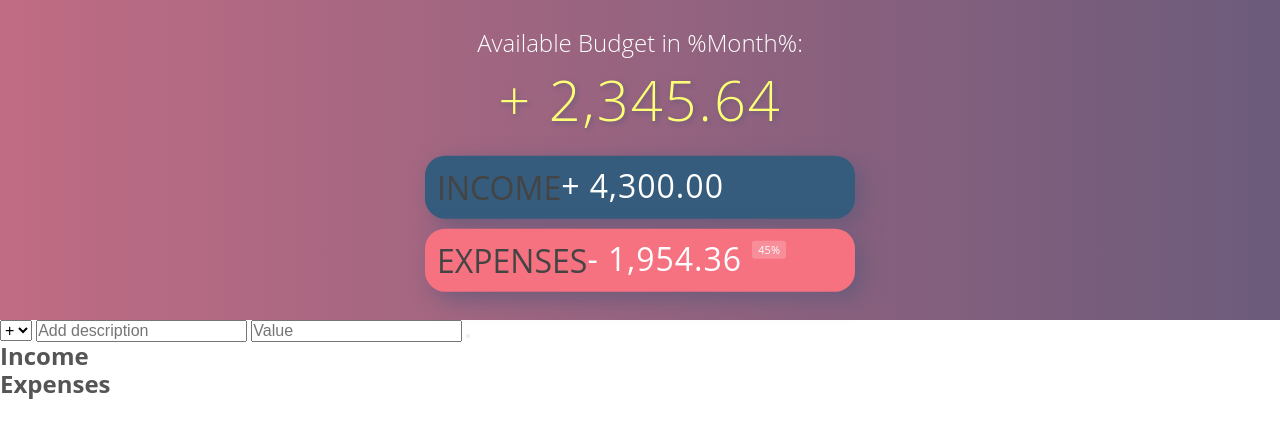
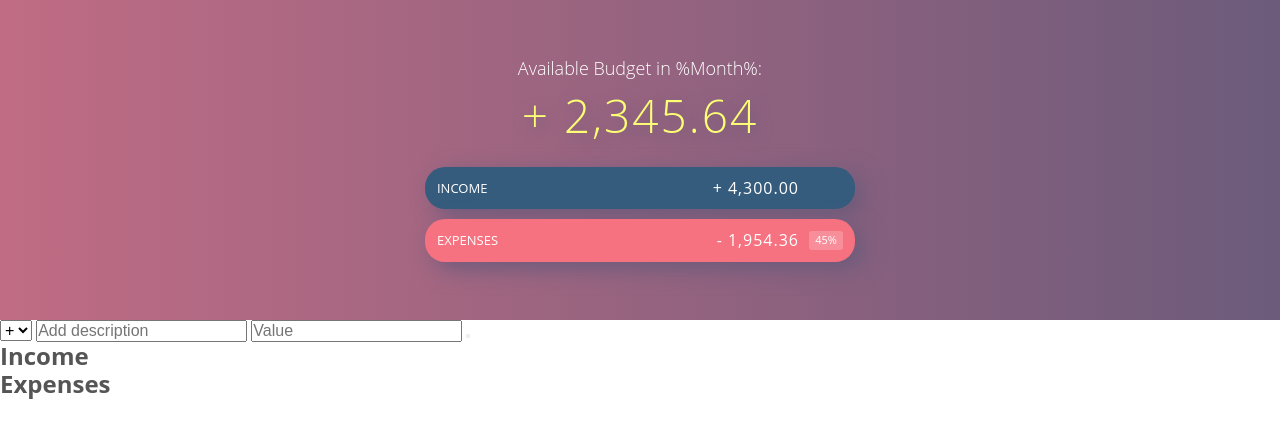
Before and after one commit to adrifranCode/finance-calc, a website: page app/index.html in a window 1280 px wide. Drawn offline with Linux system fonts and the light colour scheme; files whose address does not match are found by name.

Commit message:
changed font size and color in top portion

```diff
--- a/app/assets/styles/modules/_top-portion.css
+++ b/app/assets/styles/modules/_top-portion.css
@@ -21,10 +21,6 @@
     margin-bottom: 10px;
     font-weight: 300;
 
-
-    @mixin atLarge{
-		font-size:1.5rem;
-    }
 }
 
 .budget__value {
@@ -34,15 +30,12 @@
     margin-bottom: 25px;
     letter-spacing: 2px;
     color:#ffff75;
-    text-shadow: 2px 2px 5px $mainNeutralblue;
+    text-shadow: 3px 5px 15px $mainNeutralblue;
 
     @mixin atSmallHeight{
 		margin-bottom: 0px;
     }
 
-    @mixin atLarge{
-		font-size:3.5rem;
-    }
 }
 
 .budget__income,
@@ -59,7 +52,6 @@
     }
 
     @mixin atLarge{
-		font-size:2rem;
 		margin-left:-40px;
 		margin-right:-40px;
     }
@@ -81,12 +73,9 @@
 .budget__expenses--text {
     float: left;
     font-size: 13px;
-    color: #444;
+    color: white;
     margin-top: 2px;
 
-    @mixin atLarge{
-		font-size:2rem;
-    }
 }
 
 .budget__income--value,
@@ -104,6 +93,10 @@
     margin-left: 10px;
 }
 
+.right { float: right; }
+.red { color: #FF5049 !important; }
+.red-focus:focus { border: 1px solid #FF5049 !important; }
+
 .budget__expenses--percentage {
     background-color: rgba(255, 255, 255, 0.2);
     text-align: center;
--- a/app/temp/styles/styles.css
+++ b/app/temp/styles/styles.css
@@ -3894,14 +3894,8 @@ body {
     text-align: center;
     margin-bottom: 10px;
     font-weight: 300;
-}
-
-@media (min-width:989px){
-
-.budget__title {
-		font-size:1.5rem
-}
-	}
+
+}
 
 .budget__value {
     font-weight: 300;
@@ -3910,20 +3904,15 @@ body {
     margin-bottom: 25px;
     letter-spacing: 2px;
     color:#ffff75;
-    text-shadow: 2px 2px 5px #6C5B7B;
+    text-shadow: 3px 5px 15px #6C5B7B;
+
 }
 
 @media (max-height:570px){
 
 .budget__value {
 		margin-bottom: 0px
-}
-	}
-
-@media (min-width:989px){
-
-.budget__value {
-		font-size:3.5rem
+
 }
 	}
 
@@ -3951,7 +3940,6 @@ body {
 
 .budget__income,
 .budget__expenses {
-		font-size:2rem;
 		margin-left:-40px;
 		margin-right:-40px
 
@@ -3975,17 +3963,10 @@ body {
 .budget__expenses--text {
     float: left;
     font-size: 13px;
-    color: #444;
+    color: white;
     margin-top: 2px;
-}
-
-@media (min-width:989px){
-
-.budget__income--text,
-.budget__expenses--text {
-		font-size:2rem
-}
-	}
+
+}
 
 .budget__income--value,
 .budget__expenses--value {
@@ -4002,6 +3983,12 @@ body {
     margin-left: 10px;
 }
 
+.right { float: right; }
+
+.red { color: #FF5049 !important; }
+
+.red-focus:focus { border: 1px solid #FF5049 !important; }
+
 .budget__expenses--percentage {
     background-color: rgba(255, 255, 255, 0.2);
     text-align: center;
```
